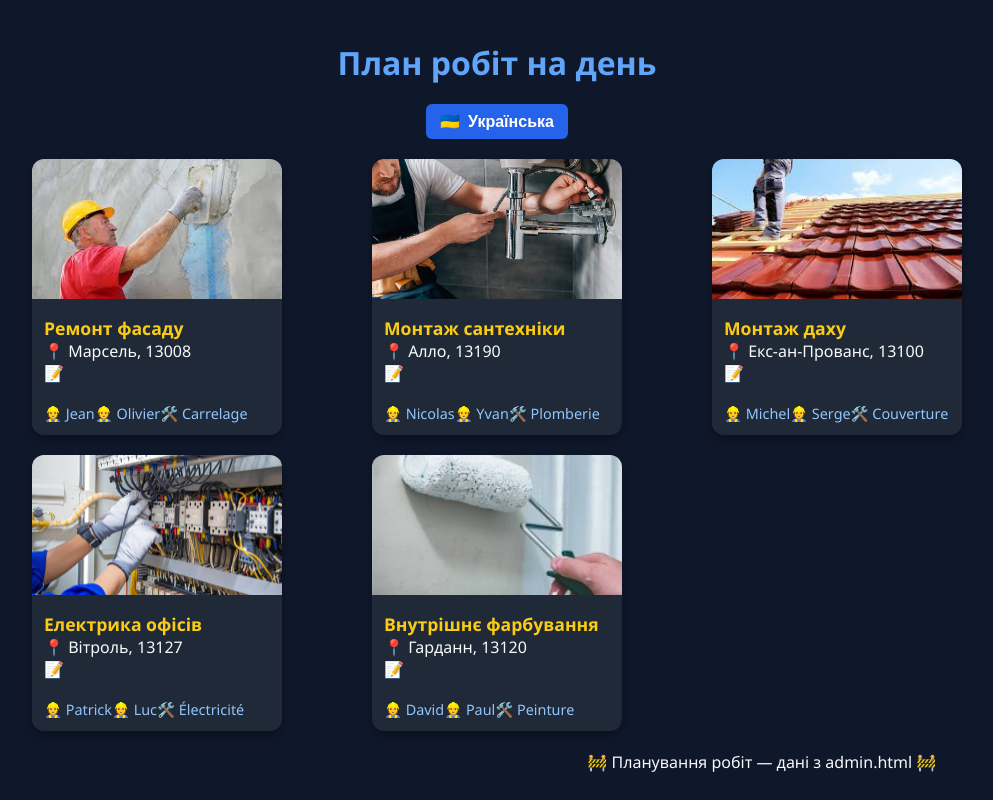
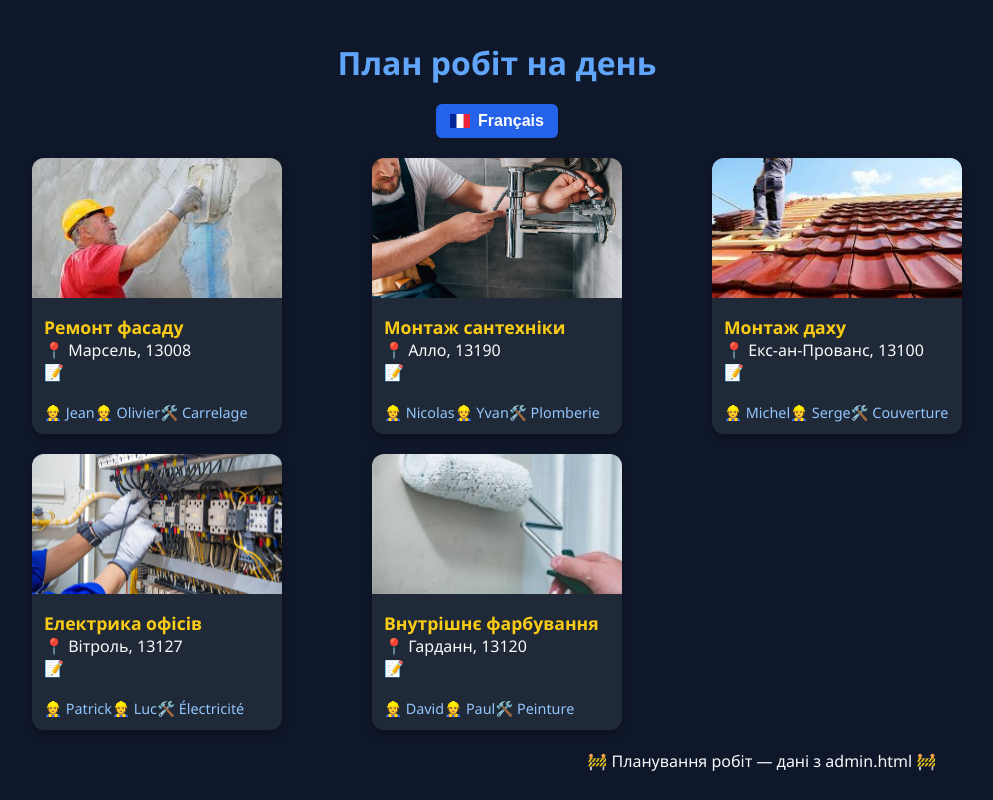
Before and after one commit to Sud-Renov/Sud-Renov-, a plain HTML site: page index.html in a window 1280 px wide. Shown: the whole page, without its empty margins (143-1136 px from the left). Drawn offline with Linux system fonts and the light colour scheme.

Commit message:
Add files via upload

```diff
--- a/index.html
+++ b/index.html
@@ -35,6 +35,10 @@
     display:inline-flex;
     align-items:center;
     gap:8px;
+  }
+  .lang-toggle img {
+    width:20px;
+    height:14px;
   }
   .grid {
     display:grid;
@@ -92,8 +96,8 @@
 
 <div class="lang-toggle">
   <button id="langBtn" onclick="toggleLang()">
-    <span id="langFlag">🇺🇦</span>
-    <span id="langLabel">Українська</span>
+    <img id="langFlag" src="/images/fr.png" alt="Français">
+    <span id="langLabel">Français</span>
   </button>
 </div>
 
@@ -140,19 +144,24 @@ function renderSites() {
     grid.appendChild(card);
   });
 
-  // Mettre à jour les libellés de la page selon la langue
+  // Mettre à jour les libellés et le bouton selon la langue
   const pageTitle = document.getElementById("pageTitle");
   const marquee = document.querySelector(".marquee span");
+  const langFlag = document.getElementById("langFlag");
+  const langLabel = document.getElementById("langLabel");
+
   if (currentLang === "uk") {
     pageTitle.textContent = "План робіт на день";
     marquee.textContent = "🚧 Планування робіт — дані з admin.html 🚧";
-    document.getElementById("langFlag").textContent = "🇺🇦";
-    document.getElementById("langLabel").textContent = "Українська";
+    langFlag.src = "/images/fr.png";
+    langFlag.alt = "Français";
+    langLabel.textContent = "Français";
   } else {
     pageTitle.textContent = "Planning du jour";
     marquee.textContent = "🚧 Organisation des chantiers — données depuis admin.html 🚧";
-    document.getElementById("langFlag").textContent = "🇫🇷";
-    document.getElementById("langLabel").textContent = "Français";
+    langFlag.src = "/images/ua.png";
+    langFlag.alt = "Українська";
+    langLabel.textContent = "Українська";
   }
 }
 
```
